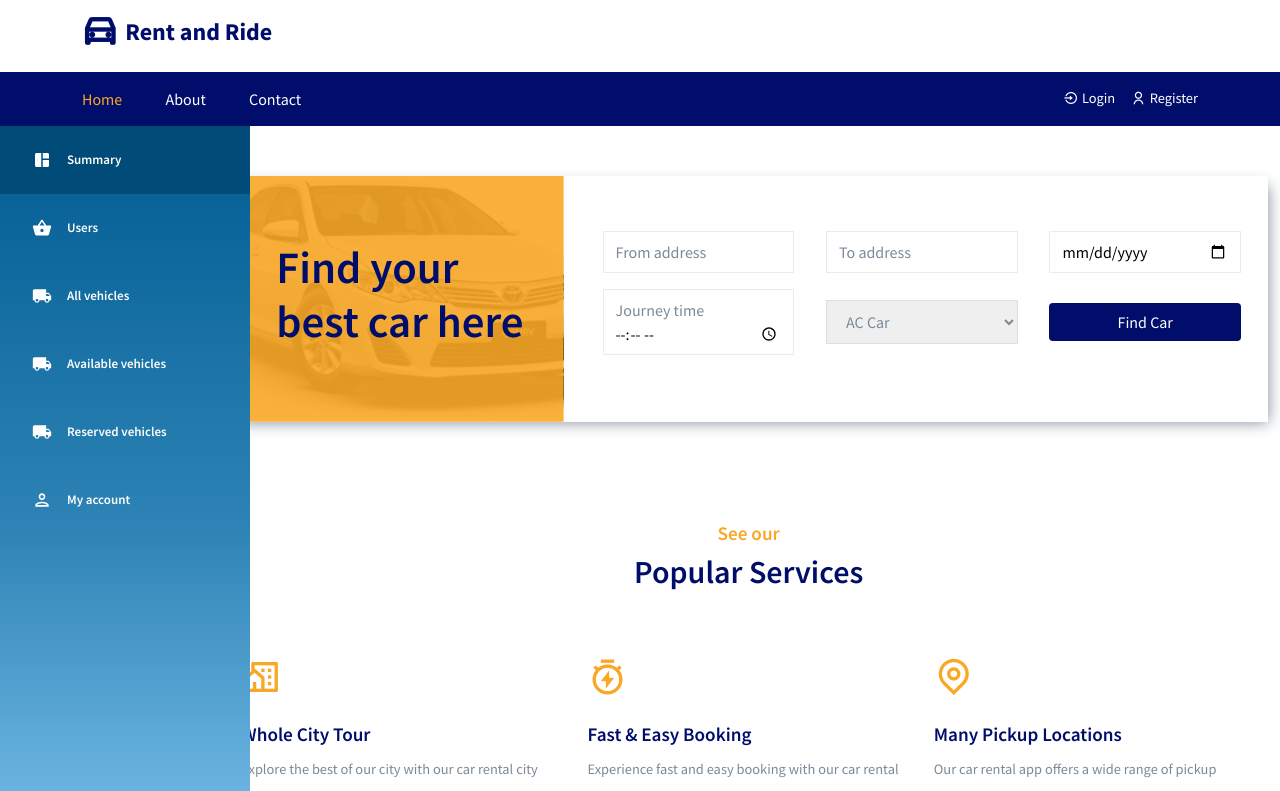
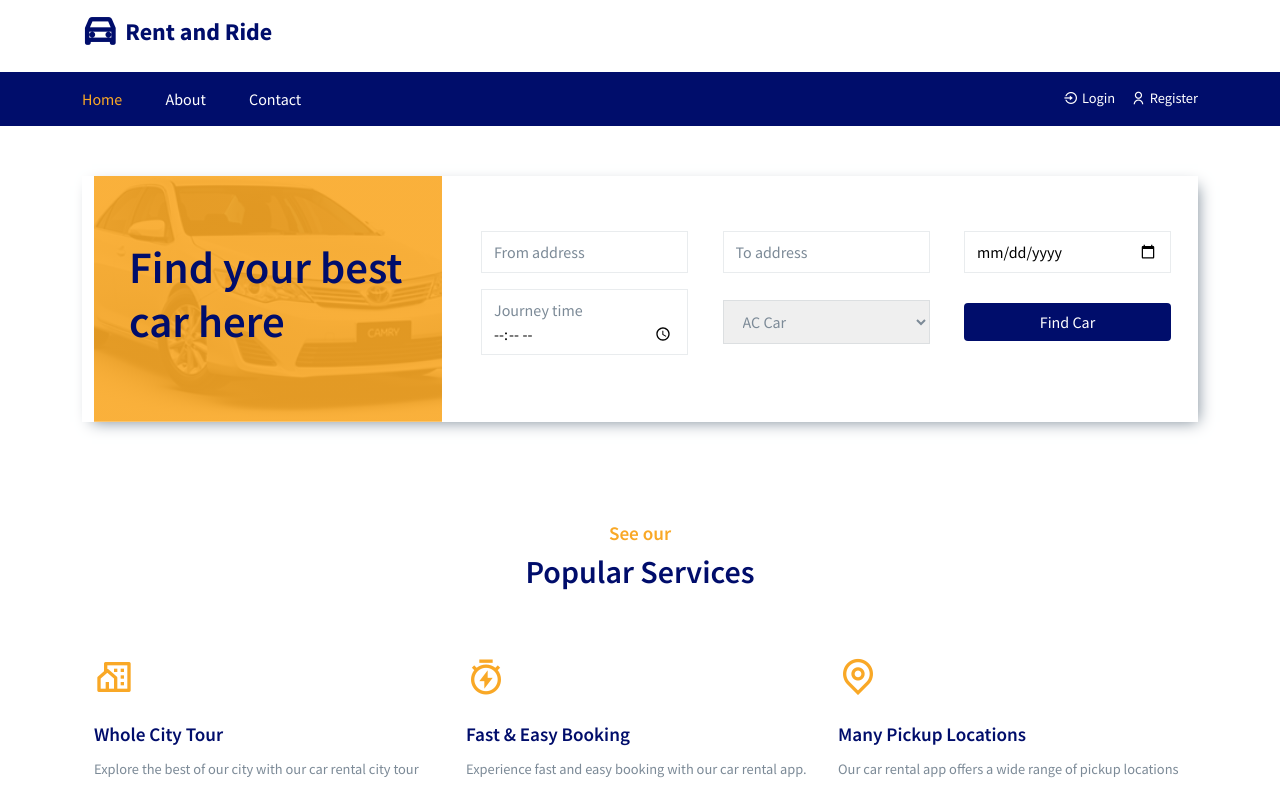
Before and after one commit to Vehical-Rental-Management-System/VRMSFrontEnd, a React (Create React App) app in the folder VRMSFrontEnd/: page /home in a window 1280 px wide. Shown: the top 791 px of the page. Built offline with nearby package versions, Linux system fonts and the light colour scheme.

Commit message:
rotes updated for admin

```diff
--- a/VRMSFrontEnd/src/App.jsx
+++ b/VRMSFrontEnd/src/App.jsx
@@ -1,11 +1,25 @@
 import LoginHeader from "./components/UI/LoginHeader";
 import Footer from "./components/Footer/Footer";
 import Header from "./components/Header/Header";
-import Routers from "./routers/Routers";
 import { useDispatch, useSelector } from "react-redux";
 import { ToastContainer } from "react-toastify";
-import { useLocation } from "react-router-dom";
-
+import { Navigate, Route, Routes, useLocation } from "react-router-dom";
+import Home from "./pages/Home";
+import About from "./pages/About";
+import CarListing from "./pages/CarListing";
+import CarDetails from "./pages/CarDetails";
+import NotFound from "./pages/NotFound";
+import Contact from "./pages/Contact";
+import Login from "./pages/Login";
+import Register from "./pages/SignUp";
+import UpdateProfile from "./pages/UpdateProfile";
+import PaymentForm from "./pages/PaymentForm";
+import AllVehicles from './pages/AllVehicles';
+import AvailableVehicles from './pages/AvailableVehicles';
+import ReservedVehicles from './pages/ReservedVehicles';
+import Users from './pages/Users';
+import SideBar from './components/Sidebar';
+import sidebar_menu from './constants/sidebar-menu';
 
 function App() {
 
@@ -18,13 +32,46 @@ function App() {
 
   return (
     <>
-      <>
+
       { location.pathname=="/login" ?<LoginHeader></LoginHeader>: location.pathname=="/register" ? <LoginHeader></LoginHeader>:role=="Admin"?<></>:<Header /> }
-      <div>
-        <Routers />
-      </div>
+      <div className='row'>
+      {role=="Admin" &&  <div className='col-md-2'><SideBar menu={sidebar_menu} /></div>}
+
+
+                <Routes>
+                    <Route path="/" element={<Navigate to="/home" />} />
+                    <Route path="/home" element={<Home />} />
+                    <Route path="/about" element={<About />} />
+                    <Route path="/cars" element={<CarListing />} />
+                    <Route path="/cars/:slug" element={<CarDetails />} />
+                    <Route path="/contact" element={<Contact />} />
+                    <Route path="/payment" element={<PaymentForm />} />
+                    <Route path="/updateprofile" element={<UpdateProfile />} />
+                    <Route path="/login" element={<Login />} />
+                    <Route path="/register" element={<Register />} />
+                    </Routes>
+                    {/* Admin route  */}
+                    <div className='col-md-10'>
+                    <Routes>
+
+                        <Route path="*" element={<div></div>} />
+                        <Route exact path="/" element={<div></div>} />
+                        <Route exact path="/AllVehicles" element={< AllVehicles />} />
+                        <Route exact path="/AvailableVehicles" element={< AvailableVehicles />} />
+                        <Route exact path="/ReservedVehicles" element={< ReservedVehicles />} />
+                        <Route exact path="/Users" element={< Users />} />
+                        <Route exact path="/locations" element={<div></div>} />
+                        <Route exact path="/profile" element={<div></div>} />
+                        {/* <Route exact path="/addServiceProvider" element={ <addServiceProvider /> }/> */}
+
+
+
+                    <Route path="*" element={<NotFound />} />
+                </Routes>
+            </div>
+            </div>
       { location.pathname=="/login" ?<></> :location.pathname=="/register" ? <></>:role=="Admin"?<></>:<Footer /> }
-    </>
+
       <ToastContainer />
     </>
   );
--- a/VRMSFrontEnd/src/routers/Routers.js
+++ /dev/null
@@ -1,69 +0,0 @@
-import React from "react";
-import { Routes, Route, Navigate } from "react-router-dom";
-import Home from "../pages/Home";
-import About from "../pages/About";
-import CarListing from "../pages/CarListing";
-import CarDetails from "../pages/CarDetails";
-import NotFound from "../pages/NotFound";
-import Contact from "../pages/Contact";
-import Login from "../pages/Login";
-import Register from "../pages/SignUp";
-import UpdateProfile from "../pages/UpdateProfile";
-import PaymentForm from "../pages/PaymentForm";
-import { ToastContainer } from "react-toastify";
-import AllVehicles from '../pages/AllVehicles';
-import AvailableVehicles from '../pages/AvailableVehicles';
-import ReservedVehicles from '../pages/ReservedVehicles';
-import Users from '../pages/Users';
-import SideBar from '../components/Sidebar';
-import sidebar_menu from '../constants/sidebar-menu';
-
-const Routers = () => {
-    return (<>
-
-        {/* <div className='dashboard-container'> */}
-        <div className='row'>
-        <div className='col-md-2'><SideBar menu={sidebar_menu} /></div>
-
-        <div className='col-md-10'>
-            {/* <div className='dashboard-body'> */}
-                <Routes>
-                    <Route path="/" element={<Navigate to="/home" />} />
-                    <Route path="/home" element={<Home />} />
-                    <Route path="/about" element={<About />} />
-                    <Route path="/cars" element={<CarListing />} />
-                    <Route path="/cars/:slug" element={<CarDetails />} />
-                    <Route path="/contact" element={<Contact />} />
-                    <Route path="/payment" element={<PaymentForm />} />
-                    <Route path="/updateprofile" element={<UpdateProfile />} />
-                    <Route path="/login" element={<Login />} />
-                    <Route path="/register" element={<Register />} />
-
-                    {/* Admin route  */}
-
-
-                        <Route path="*" element={<div></div>} />
-                        <Route exact path="/" element={<div></div>} />
-                        <Route exact path="/AllVehicles" element={< AllVehicles />} />
-                        <Route exact path="/AvailableVehicles" element={< AvailableVehicles />} />
-                        <Route exact path="/ReservedVehicles" element={< ReservedVehicles />} />
-                        <Route exact path="/Users" element={< Users />} />
-                        <Route exact path="/locations" element={<div></div>} />
-                        <Route exact path="/profile" element={<div></div>} />
-                        {/* <Route exact path="/addServiceProvider" element={ <addServiceProvider /> }/> */}
-
-
-
-                    <Route path="*" element={<NotFound />} />
-                </Routes>
-            </div>
-            </div>
-          {/* <div className='col'></div> */}
-            {/* </div> */}
-        {/* </div> */}
-        <ToastContainer />
-    </>
-    );
-};
-
-export default Routers;
```
